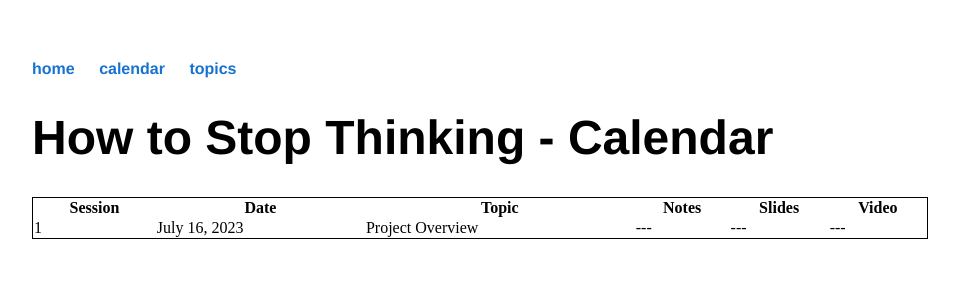
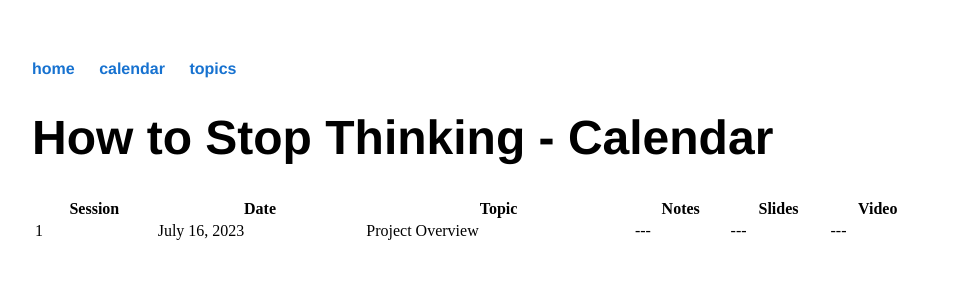
Before and after one commit to maxpensack/maxpensack.github.io, a Jekyll site: the page built from howtostopthinking/calendar/index.html, in a window 1280 px wide. Shown: the top 300 px of the page, without its empty margins (160-1119 px from the left). Built offline with Jekyll 4.4.1, drawn with Linux system fonts in a browser that asks for light colours.

Commit message:
Update main.css

```diff
--- a/css/main.css
+++ b/css/main.css
@@ -44,8 +44,8 @@
 
 table {
     width: 100%;
-    border: 1px solid black;
-    border-collapse: collapse;
   }
 
-tr:hover {background-color: #D6EEEE;}
+tr {
+    border-bottom: 1px solid #ddd;
+  }
```
